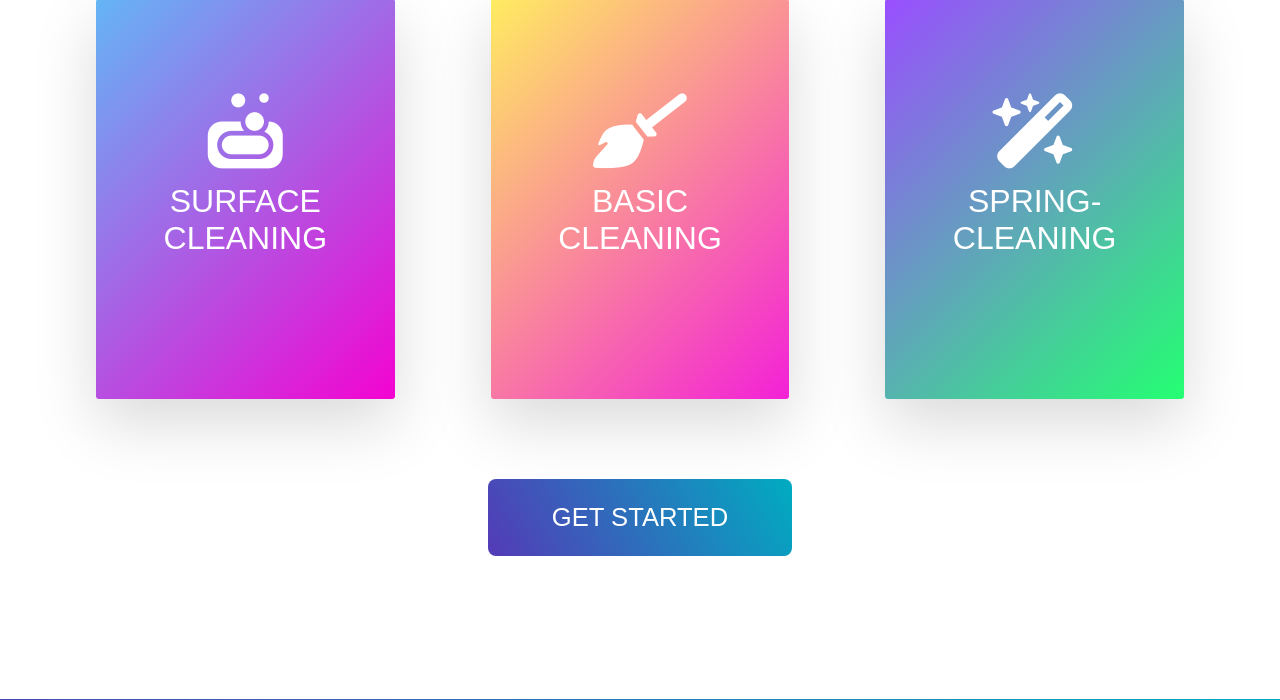
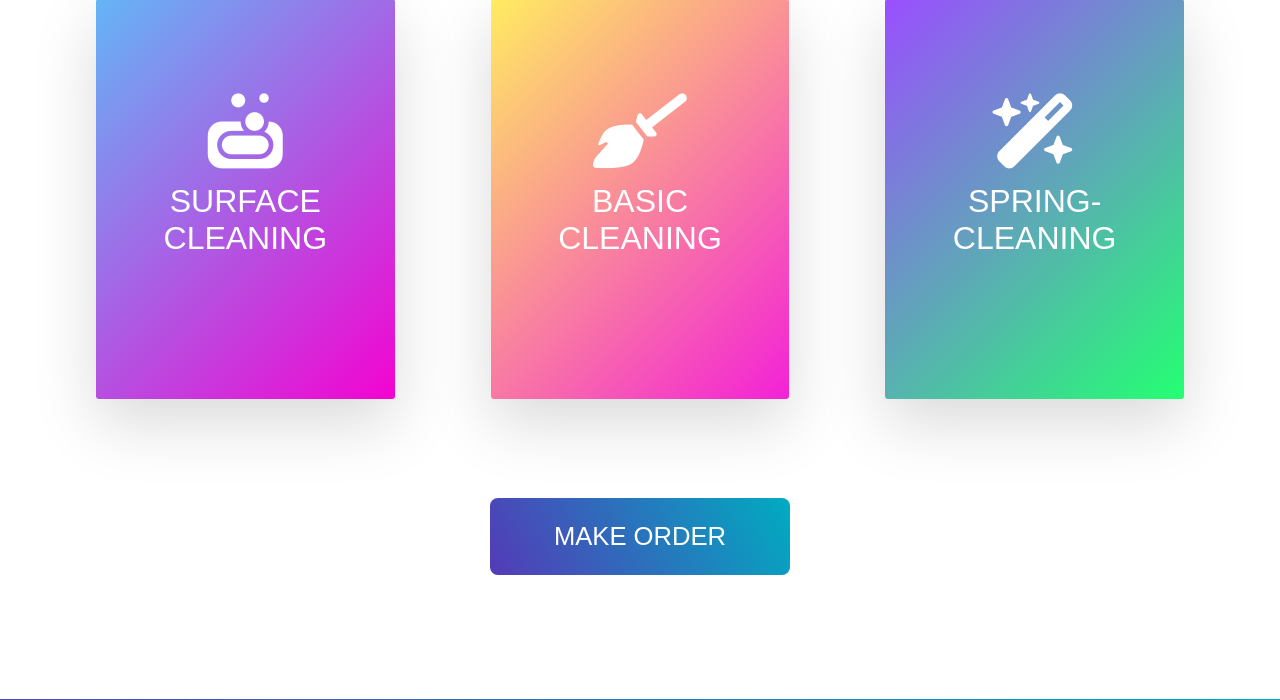
Before and after one commit to SharkDeveloper/Cleaning_company, a Django app: template cleaning_company/main/templates/services.html in a window 1280 px wide. Shown: the part 201-901 px from the top of the page. Run offline with Django 4.2, Linux system fonts and the light colour scheme; the template is opened without the code that fills it, so the values that code supplies are empty; parts of the project's set-up code (start-up, migrations or seed data) failed here and were passed over; some libraries are stand-ins or nearby versions.

Commit message:
registration + order post

```diff
--- a/cleaning_company/main/static/js/script.js
+++ b/cleaning_company/main/static/js/script.js
@@ -4,6 +4,7 @@ $(document).ready(function() {
     });
     $('#select-1').click(function() {
         $(this).text('SELECTED!');
+        $('#order-input').val(0);
         $('#select-2').text('SELECT');
         $('#select-3').text('SELECT');
         $('#plan-1').addClass('active');
@@ -12,6 +13,7 @@ $(document).ready(function() {
     });
     $('#select-2').click(function() {
         $(this).text('SELECTED!');
+        $('#order-input').val(1);
         $('#select-1').text('SELECT');
         $('#select-3').text('SELECT');
         $('#plan-2').addClass('active');
@@ -20,10 +22,13 @@ $(document).ready(function() {
     });
     $('#select-3').click(function() {
         $(this).text('SELECTED!');
+        $('#order-input').val(2);
         $('#select-2').text('SELECT');
         $('#select-1').text('SELECT');
         $('#plan-3').addClass('active');
         $('#plan-1').removeClass('active');
         $('#plan-2').removeClass('active');
     });
+
+
 });
--- a/cleaning_company/main/templates/auth.html
+++ b/cleaning_company/main/templates/auth.html
@@ -17,10 +17,10 @@
     </div>
     <div class="reg-page">
       <div class="form">
-        <form method="POST" class="login-form">
+        <form method="POST" class="reg-form">
           {% csrf_token %}
           <input name='username' type="text" placeholder="username"/>
-          <input name='e-mail' type="text" placeholder="e-mail"/>
+          <input name='email' type="email" placeholder="e-mail"/>
           <input name='phone number' type="text" placeholder="phone number"/>
           <input name='password' type="password" placeholder="password"/>
           <button class="reg-button" name="reg-app"><p>REGISTRATION</p></button>
--- a/cleaning_company/main/templates/services.html
+++ b/cleaning_company/main/templates/services.html
@@ -66,10 +66,13 @@
           </div>
         </div>
       </div>
-
-      <div class="u-center-text u-margin-top-huge">
-        <a href="#" class="btn btn--green">GET STARTED</a>
-      </div>
+      <form method="POST" class="order-form">
+        {% csrf_token %}
+        <input style="visibility: hidden;" name='order-id' type="number" id="order-input"/>
+        <div class="u-center-text u-margin-top-huge">
+          <button class="btn btn--green" name="order-app">MAKE ORDER</button>
+        </div>
+      </form>
     </section>
 </div>
 {% endblock %}
```
